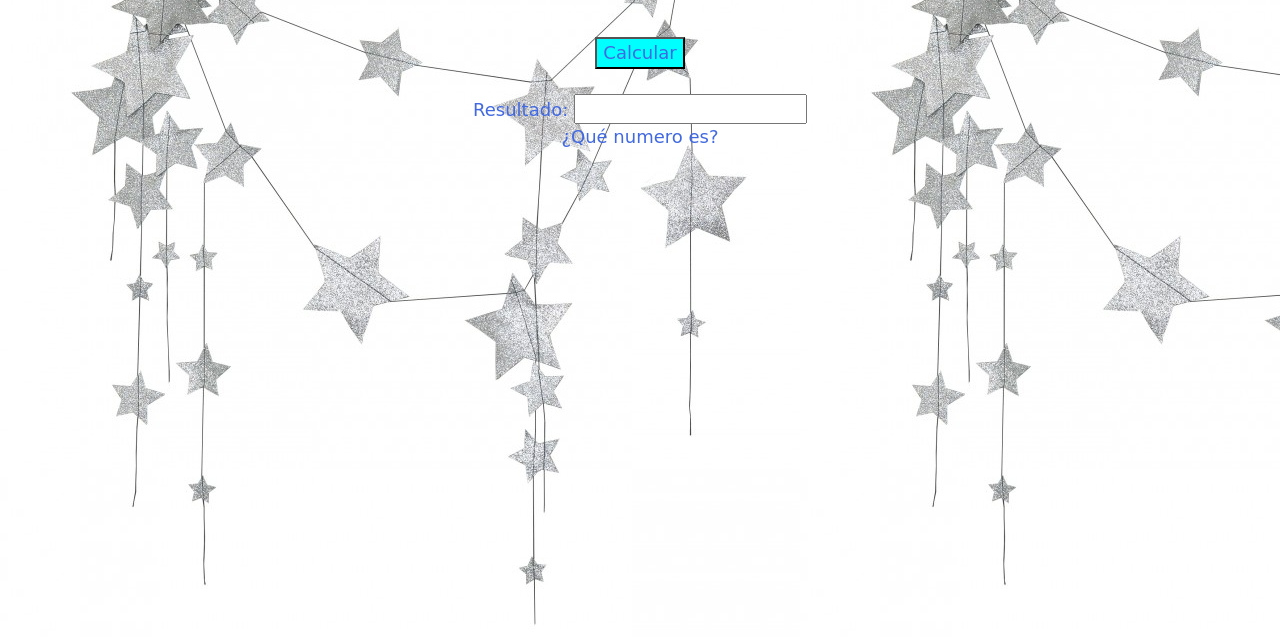
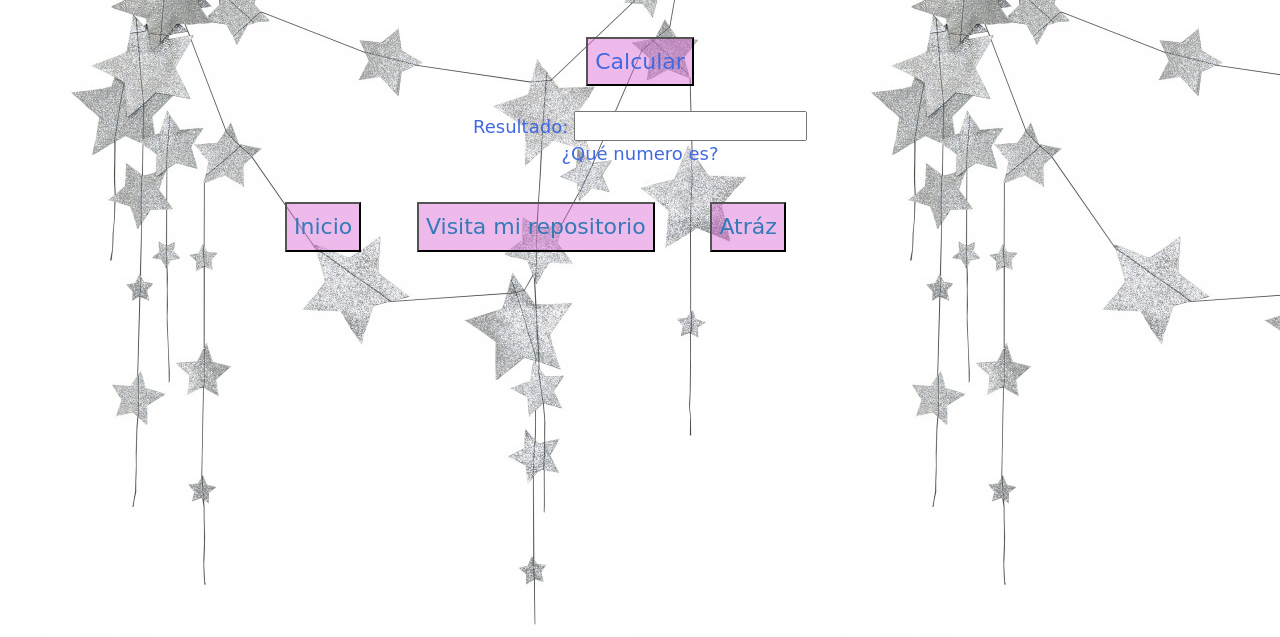
Before and after one commit to yoliset/ejercicio-17-7js, a plain HTML site: page index.html in a window 1280 px wide. Shown: the part 163-800 px from the top of the page. Drawn offline with nearby package versions, Linux system fonts and the light colour scheme.

Commit message:
Arreglo de Redireccionar

```diff
--- a/index.html
+++ b/index.html
@@ -44,6 +44,11 @@
     <div>
         <p class="text-center">¿Qué numero es?</p>
     </div>
+    <div class=" row col-md-8 col-md-push-2 col-xs-10">
+                 <a href="https://yoliset.github.io/ejercicio-17-1js/"> <button>Inicio</button></a>
+                 <a href="https://github.com/yoliset/ejercicio-17-7js"><button>Visita mi repositorio</button></a>
+                 <a href="https://yoliset.github.io/ejercicio17-6-js/"><button>Atráz</button></a>
+            </div>
 </div>
 </body>
     <script src="https://ajax.googleapis.com/ajax/libs/jquery/3.1.1/jquery.min.js"></script>
--- a/main.css
+++ b/main.css
@@ -5,10 +5,11 @@ body{
     color:royalblue;
     font-size: 18px;
 }
-
 button{
-    background-color: aqua;
+    font-size: 22px;
+    background-color:rgba(218, 112, 214, 0.48);
     margin: 25px;
+    padding: 7px;
 }
 button:hover{
     background-color: antiquewhite;
@@ -17,10 +18,6 @@ button:hover{
     font-size: 25px;
     color: fuchsia;
 }
-
-
-
-
 #salida {
     height: 30px;
 
```
